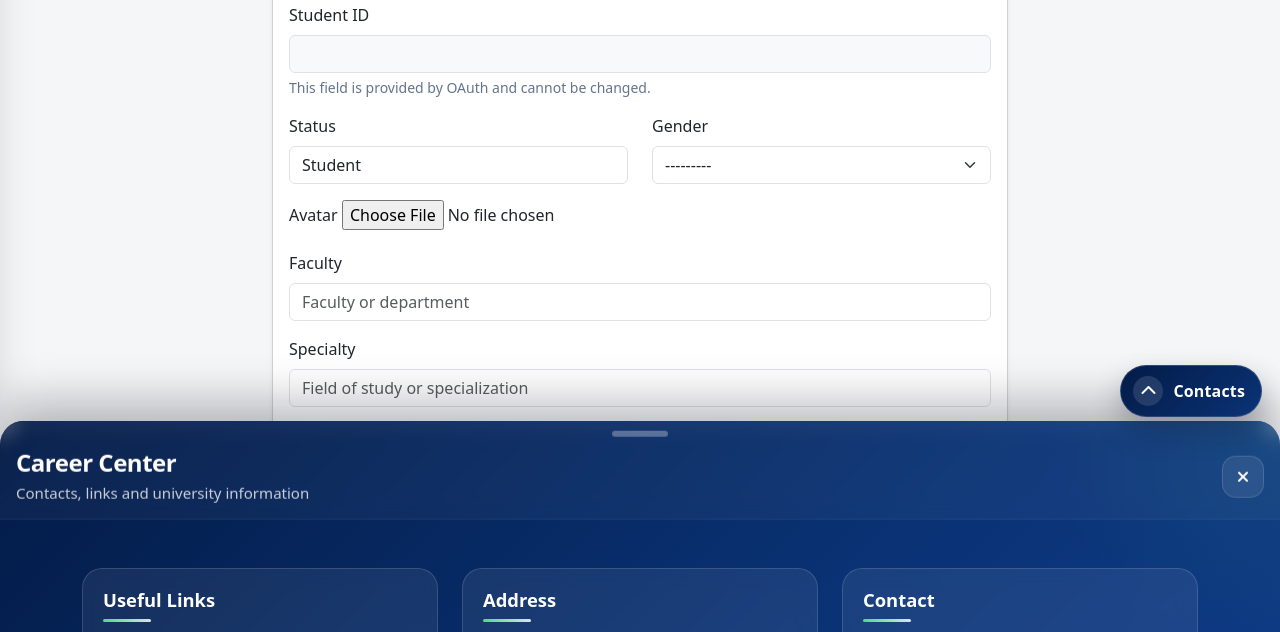
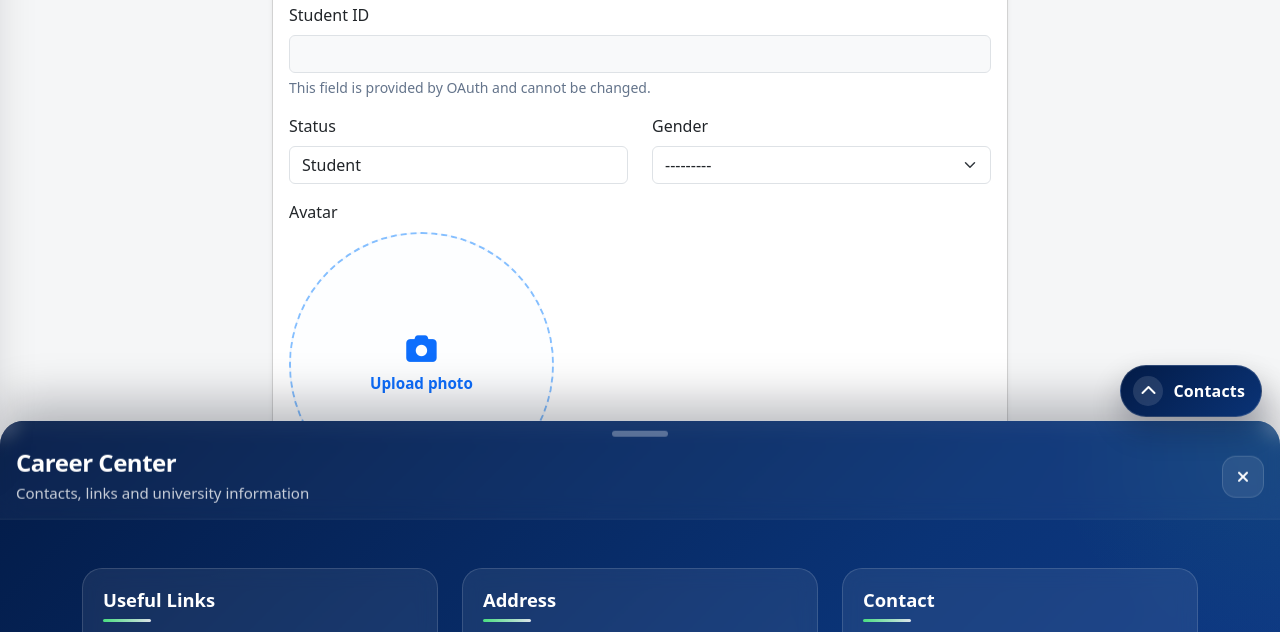
Before and after one commit to Perfectionist25/oxu_career, a Django app: page /accounts/student/profile/update/ in a window 1280 px wide. Shown: the part 448-1080 px from the top of the page. Run offline with Django 5.2, Linux system fonts and the light colour scheme; the visitor is signed in with stand-in values (Sample User, id 1); data that the repository does not hold is empty; parts of the project's set-up code (start-up, migrations or seed data) failed here and were passed over; some libraries are stand-ins or nearby versions.

Commit message:
fix company page for students/alumni, and size of avatars

```diff
--- a/accounts/templates/accounts/profile_base.html
+++ b/accounts/templates/accounts/profile_base.html
@@ -14,9 +14,9 @@
                 <div class="col-lg-8">
                     <div class="d-flex flex-column flex-md-row align-items-md-center gap-4">
                         <div class="profile-avatar-wrap">
-                            <div class="profile-avatar placeholder-avatar" style="width: 35vh; height: 30vh;">
+                            <div class="profile-avatar placeholder-avatar" style="width: 75%; height: 75%;">
                                 {% if profile_user.avatar %}
-                                    <img src="{{ profile_user.avatar.url }}" alt="Not found" class="profile-avatar-img" style="border-radius: 50%; width: 100%; height: 100%;">
+                                    <img src="{{ profile_user.avatar.url }}" alt="Not found" class="profile-avatar-img" style="border-radius: 100%; width: 100%; height: 100%;">
                                 {% else %}
                                     <i class="fas fa-user"></i>
                                 {% endif %}
--- a/accounts/templates/accounts/student_profile_update.html
+++ b/accounts/templates/accounts/student_profile_update.html
@@ -91,27 +91,115 @@
               </div>
             </div>
             <div class="mb-3">
-              <label for="{{ profile_form.avatar.id_for_label }}" class="form-label">
-                {% trans "Avatar" %}
-              </label>
-              {{ profile_form.avatar }}
+              <label class="form-label d-block">{% trans "Avatar" %}</label>
+              <div class="avatar-picker mb-2">
+                <label for="{{ profile_form.avatar.id_for_label }}" class="avatar-picker-box">
+                  {% if profile_form.instance.avatar %}
+                    <img
+                      id="avatarPreview"
+                      src="{{ profile_form.instance.avatar.url }}"
+                      alt="{% trans 'Current avatar' %}"
+                      class="avatar-picker-image"
+                    >
+                  {% else %}
+                    <div id="avatarPreview" class="avatar-picker-placeholder">
+                      <i class="fas fa-camera fa-2x"></i>
+                      <div>{% trans "Upload photo" %}</div>
+                    </div>
+                  {% endif %}
+                  {{ profile_form.avatar }}
+                </label>
+              </div>
               {% if profile_form.avatar.errors %}
                 <div class="text-danger small mt-1">{{ profile_form.avatar.errors }}</div>
               {% endif %}
-              {% if profile_form.instance.avatar %}
-                <div class="small text-muted mt-2">
-                  {% trans "Current avatar:" %}
-                </div>
-                <img
-                  src="{{ profile_form.instance.avatar.url }}"
-                  alt="{% trans 'Current avatar' %}"
-                  class="rounded-circle mt-1"
-                  width="72"
-                  height="72"
-                  style="object-fit: cover;"
-                >
-              {% endif %}
             </div>
+            <style>
+              .avatar-picker {
+                width: 30vh;
+                height: 30vh;
+                max-width: 30vh;
+                max-height: 30vh;
+                position: relative;
+              }
+
+              .avatar-picker-box {
+                display: block;
+                width: 100%;
+                height: 100%;
+                border-radius: 50%;
+                overflow: hidden;
+                border: 2px dashed rgba(0, 123, 255, 0.45);
+                background: rgba(0, 123, 255, 0.05);
+                cursor: pointer;
+                position: relative;
+                transition: border-color .2s ease, background .2s ease;
+              }
+
+              .avatar-picker-box:hover {
+                border-color: rgba(0, 123, 255, 0.8);
+                background: rgba(0, 123, 255, 0.1);
+              }
+
+              .avatar-picker-box input[type="file"] {
+                position: absolute;
+                inset: 0;
+                width: 100%;
+                height: 100%;
+                opacity: 0;
+                cursor: pointer;
+              }
+
+              .avatar-picker-image,
+              .avatar-picker-placeholder {
+                width: 100%;
+                height: 100%;
+                object-fit: cover;
+                display: flex;
+                align-items: center;
+                justify-content: center;
+                text-align: center;
+                color: #0d6efd;
+                background: rgba(255, 255, 255, 0.85);
+              }
+
+              .avatar-picker-image {
+                object-fit: cover;
+                width: 100%;
+                height: 100%;
+              }
+
+              .avatar-picker-placeholder {
+                flex-direction: column;
+                font-weight: 600;
+                font-size: 0.95rem;
+                gap: 0.5rem;
+              }
+            </style>
+            <script>
+              document.addEventListener('DOMContentLoaded', function () {
+                var avatarInput = document.getElementById('{{ profile_form.avatar.id_for_label }}');
+                var avatarPreview = document.getElementById('avatarPreview');
+
+                if (avatarInput && avatarPreview) {
+                  avatarInput.addEventListener('change', function (event) {
+                    var file = event.target.files[0];
+                    if (!file) {
+                      return;
+                    }
+                    var reader = new FileReader();
+                    reader.onload = function (e) {
+                      if (avatarPreview.tagName.toLowerCase() === 'img') {
+                        avatarPreview.src = e.target.result;
+                      } else {
+                        avatarPreview.innerHTML = '<img src="' + e.target.result + '" class="avatar-picker-image" alt="Preview">';
+                      }
+                    };
+                    reader.readAsDataURL(file);
+                  });
+                }
+              });
+            </script>
 
             <div class="mb-3">
               <label for="{{ profile_form.faculty.id_for_label }}" class="form-label">
```
Also changed, not shown: jobs/templates/jobs/job_detail.html (+38 -2 lines), 3 other files.
